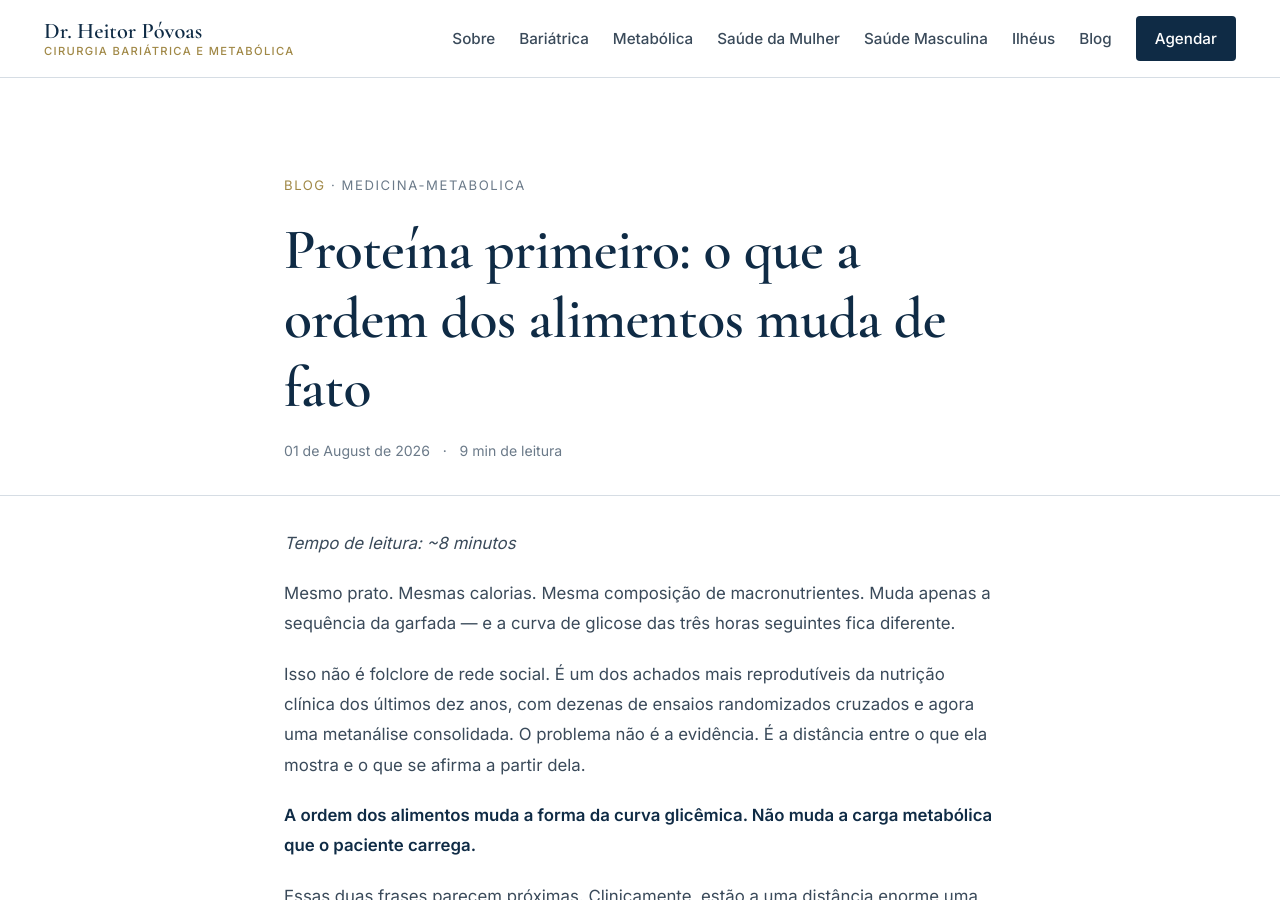
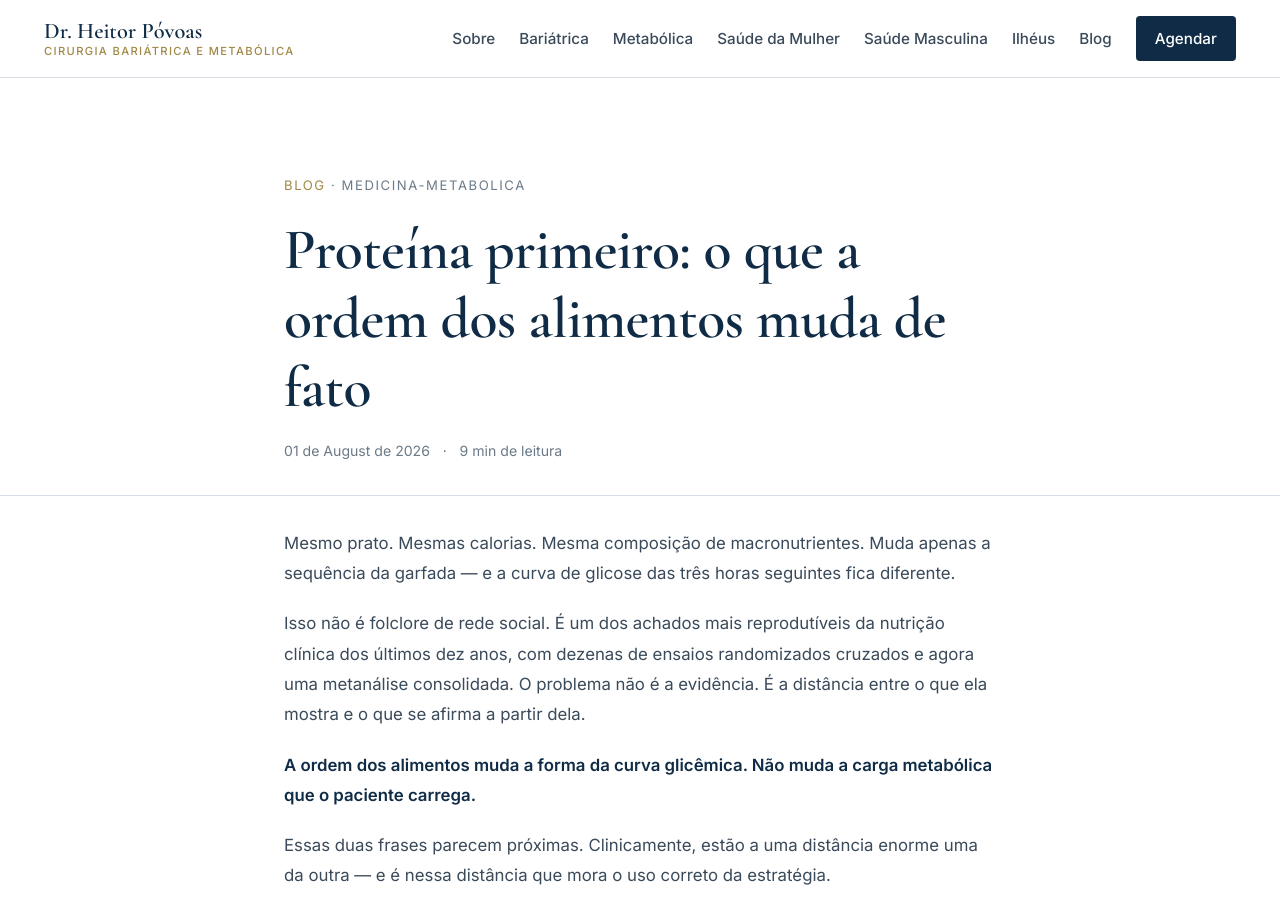
Before and after one commit to heitorpovoas/drheitorpovoas, a Jekyll site: the page built from _posts/2026-08-01-proteina-primeiro-ordem-refeicoes.md, in a window 1280 px wide and 900 px high. Built offline with Jekyll 4.4.1, drawn with Linux system fonts in a browser that asks for light colours.

Commit message:
Update 2026-08-01-proteina-primeiro-ordem-refeicoes.md

```diff
--- a/_posts/2026-08-01-proteina-primeiro-ordem-refeicoes.md
+++ b/_posts/2026-08-01-proteina-primeiro-ordem-refeicoes.md
@@ -10,7 +10,6 @@ description: >-
 permalink: /proteina-primeiro-ordem-refeicoes/
 ---
 
-*Tempo de leitura: ~8 minutos*
 
 Mesmo prato. Mesmas calorias. Mesma composição de macronutrientes. Muda apenas a sequência da garfada — e a curva de glicose das três horas seguintes fica diferente.
 
```
